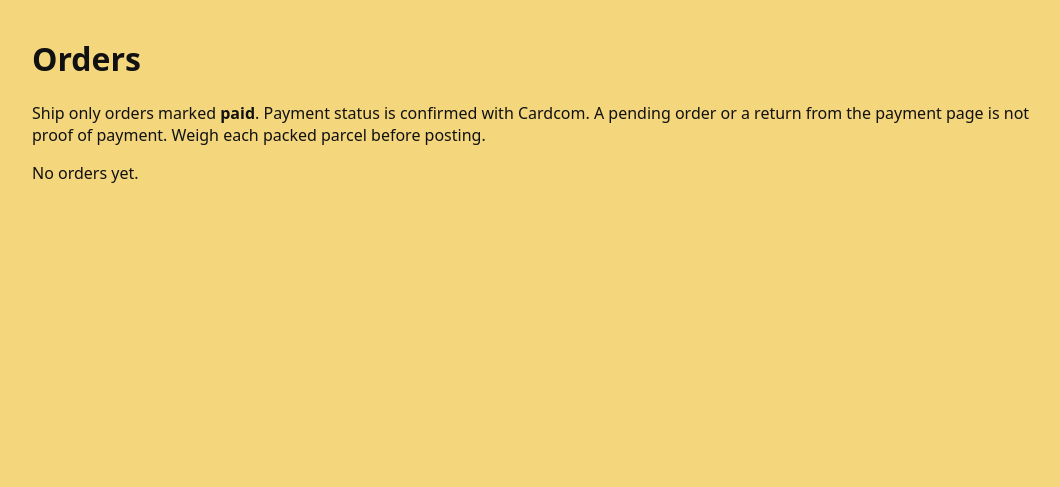
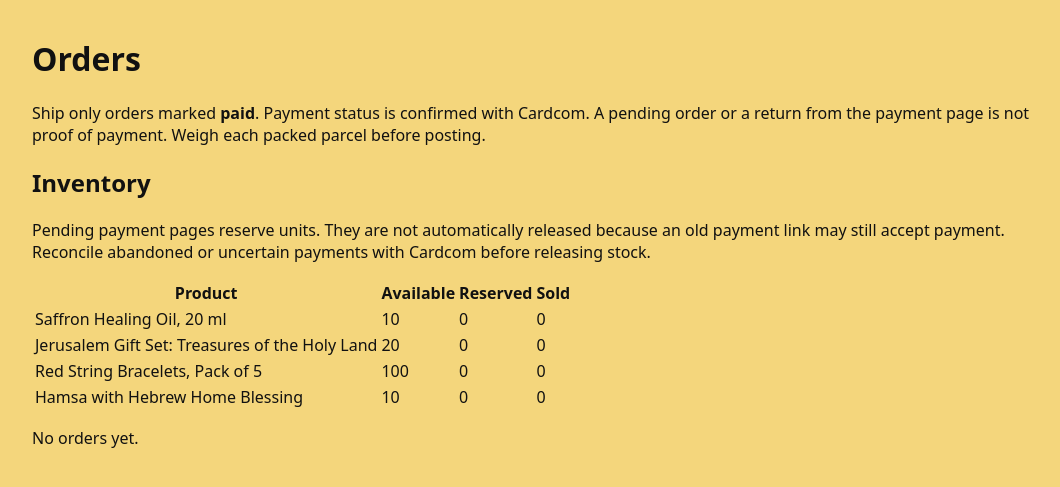
Before and after one commit to mikidx280/shervinah-universal, a PHP site: page /admin/orders.php in a window 1280 px wide. Shown: the part 54-541 px from the top of the page, without its empty margins (108-1168 px from the left). Run offline with PHP 8.4, Linux system fonts and the light colour scheme; the visitor is signed in with stand-in values (Sample User, id 1).

Commit message:
Publish Jerusalem gift set, red string packs and hamsa with inventory and US postage checkout

```diff
--- a/admin/orders.php
+++ b/admin/orders.php
@@ -6,6 +6,7 @@ header('X-Frame-Options: DENY');header('X-Content-Type-Options: nosniff');header
 if(empty($_SESSION['su_admin'])){header('Location: index.php');exit;}
 require_once dirname(__DIR__).'/api/commerce-lib.php';
 function esc($value): string {return htmlspecialchars((string)$value,ENT_QUOTES|ENT_SUBSTITUTE,'UTF-8');}
+$inventoryLock=shop_inventory_lock();$inventory=shop_stock();fclose($inventoryLock);
 $orders=[];
 foreach(glob(shop_storage().'/*.json')?:[] as $path){
     if(!preg_match('/^[a-f0-9]{48}\.json$/',basename($path)))continue;
@@ -18,6 +19,8 @@ usort($orders,fn($a,$b)=>strcmp($b['created_at'],$a['created_at']));
 <style>body{font:16px system-ui;background:#f4d67c;color:#111;margin:0}header{background:#111;color:#fff;padding:1rem;display:flex;gap:2rem}a{color:inherit}main{max-width:1000px;margin:auto;padding:1rem}article{background:#fff;padding:1rem;margin:1rem 0;overflow-wrap:anywhere}dl{display:grid;grid-template-columns:150px 1fr;gap:.5rem}dd{margin:0}dt{font-weight:bold}.paid{border-left:6px solid #187641}.pending{border-left:6px solid #bd6100}</style>
 <header><strong>Shervinah orders</strong><a href="index.php">Inquiries</a><a href="index.php?logout=1">Sign out</a></header><main>
 <h1>Orders</h1><p>Ship only orders marked <strong>paid</strong>. Payment status is confirmed with Cardcom. A pending order or a return from the payment page is not proof of payment. Weigh each packed parcel before posting.</p>
+<h2>Inventory</h2><p>Pending payment pages reserve units. They are not automatically released because an old payment link may still accept payment. Reconcile abandoned or uncertain payments with Cardcom before releasing stock.</p>
+<table><thead><tr><th>Product</th><th>Available</th><th>Reserved</th><th>Sold</th></tr></thead><tbody><?php foreach(commerce_catalog() as $id=>$p):$stock=$inventory[$id];?><tr><td><?=esc($p['name'])?></td><td><?=esc($stock['available'])?></td><td><?=esc($stock['reserved'])?></td><td><?=esc($stock['sold'])?></td></tr><?php endforeach?></tbody></table>
 <?php if(!$orders):?><p>No orders yet.</p><?php endif?>
 <?php foreach(array_slice($orders,0,250) as $o):$q=$o['quote'];$c=$o['customer']; ?>
 <article class="<?= $o['status']==='paid'?'paid':'pending' ?>"><h2><?=esc(substr($o['id'],0,12))?> · <?=esc($o['status'])?></h2>
--- a/api/commerce-data.php
+++ b/api/commerce-data.php
@@ -3,7 +3,12 @@ declare(strict_types=1);
 // Israel Post business subscriber tariff, July 2026, pp. 6–8 and 14–29.
 // Each price is ILS per parcel in the 1–4 monthly shipments column.
 function commerce_catalog(): array {
-    return ['saffron-oil-20ml' => ['name' => 'Saffron Healing Oil · 20 ml', 'name_fa' => 'روغن زعفران · ۲۰ میلی‌لیتر', 'ils_cents' => 12500, 'packed_grams' => 200]];
+    return [
+        'saffron-oil-20ml' => ['name'=>'Saffron Healing Oil, 20 ml','name_fa'=>'روغن زعفران، ۲۰ میلی‌لیتر','ils_cents'=>12500,'packed_grams'=>200,'initial_stock'=>10],
+        'jerusalem-gift-set' => ['name'=>'Jerusalem Gift Set: Treasures of the Holy Land','name_fa'=>'بسته هدیه اورشلیم: یادگارهای سرزمین مقدس','ils_cents'=>4000,'packed_grams'=>200,'initial_stock'=>20],
+        'red-string-pack-5' => ['name'=>'Red String Bracelets, Pack of 5','name_fa'=>'بسته ۵ عددی دستبند نخ قرمز','ils_cents'=>3000,'packed_grams'=>70,'initial_stock'=>100],
+        'hamsa-home-blessing' => ['name'=>'Hamsa with Hebrew Home Blessing','name_fa'=>'خمسه با دعای برکت خانه به زبان عبری','ils_cents'=>4000,'packed_grams'=>250,'initial_stock'=>10],
+    ];
 }
 function commerce_groups(): array {
     // ISO country/territory codes. No default group for unknown destinations.
--- a/api/commerce-lib.php
+++ b/api/commerce-lib.php
@@ -1,6 +1,7 @@
 <?php
 declare(strict_types=1);
 require_once __DIR__.'/commerce-data.php';
+require_once __DIR__.'/commerce-stock.php';
 function shop_config(): array {
     $path=dirname(__DIR__,2).'/private-payment-config.php';
     return is_file($path) ? (array)require $path : [];
@@ -33,16 +34,15 @@ function shop_rate(): array {
 }
 function shop_quote(array $items,string $country,string $region): array {
     $rate=shop_rate(); $q=commerce_calculate($items,$country,$region,$rate['rate']);
+    $inventoryLock=shop_inventory_lock();
+    try {shop_stock_assert($q['items'],shop_stock());} finally {fclose($inventoryLock);}
     $q['rate_date']=$rate['date']; $q['expires_at']=time()+900;
     $config=shop_config();
     $q['payment_available']=!empty($config['enabled']) && !empty($config['api_name']) && !empty($config['terminal_number']);
     $q['unavailable_reason']=$q['payment_available']?'':'payment_setup';
     if(in_array($country,$config['suspended_countries']??[],true)) throw new InvalidArgumentException('destination_unavailable');
-    // US DDP charges cannot safely be inferred from postage alone.
-    // Keep a base quote visible but prevent charging an incomplete total.
-    if(in_array($country,['US','PR','VI'],true)) {
-        $q['payment_available']=false; $q['unavailable_reason']='us_customs_quote'; $q['total_is_estimate']=true;
-    } else $q['total_is_estimate']=false;
+    // Postage only: destination and weight tariff, less one order discount.
+    $q['total_is_estimate']=false;
     return $q;
 }
 function shop_cardcom(string $action,array $body): array {
--- /dev/null
+++ b/api/commerce-stock.php
@@ -0,0 +1,38 @@
+<?php
+declare(strict_types=1);
+// Order records are the inventory ledger, so a duplicate webhook never deducts twice.
+function shop_stock_totals(array $products,array $orders): array {
+    $stock=[];
+    foreach($products as $id=>$p)$stock[$id]=['initial'=>$p['initial_stock'],'sold'=>0,'reserved'=>0,'available'=>$p['initial_stock']];
+    foreach($orders as $o){
+        if(empty($o['inventory_reserved']))continue;
+        $bucket=($o['status']??'')==='paid'?'sold':(in_array($o['status']??'',['creating','pending','setup_error'],true)?'reserved':null);
+        if($bucket===null)continue;
+        foreach($o['quote']['items'] as $line){
+            if(!isset($stock[$line['id']]))continue;
+            $stock[$line['id']][$bucket]+=$line['quantity'];
+        }
+    }
+    foreach($stock as &$row)$row['available']=max(0,$row['initial']-$row['sold']-$row['reserved']);unset($row);
+    return $stock;
+}
+function shop_stock_assert(array $lines,array $stock): void {
+    foreach($lines as $line)if(!isset($stock[$line['id']])||$line['quantity']>$stock[$line['id']]['available'])throw new InvalidArgumentException('out_of_stock');
+}
+// All order writers take this lock before taking any per-order lock.
+function shop_inventory_lock(bool $exclusive=false){
+    $fp=fopen(shop_storage().'/inventory.lock','c+');
+    if(!$fp||!flock($fp,$exclusive?LOCK_EX:LOCK_SH))throw new RuntimeException('storage_unavailable');
+    return $fp;
+}
+function shop_stock(): array {
+    $orders=[];
+    foreach(glob(shop_storage().'/*.json')?:[] as $path){
+        if(!preg_match('/^[a-f0-9]{48}\.json$/',basename($path)))continue;
+        $raw=file_get_contents($path);
+        if($raw===false)throw new RuntimeException('storage_unavailable');
+        if($raw==='')continue;
+        $orders[]=json_decode($raw,true,512,JSON_THROW_ON_ERROR);
+    }
+    return shop_stock_totals(commerce_catalog(),$orders);
+}
--- a/checkout.html
+++ b/checkout.html
@@ -14,4 +14,4 @@
 <label class="checkout-consent"><input type="checkbox" name="consent" required><span><span data-en="I agree to the order total and the " data-fa="مبلغ سفارش و این شرایط را می‌پذیرم: ">I agree to the order total and the </span><a href="terms.html" target="_blank" rel="noopener" data-en="terms" data-fa="شرایط">terms</a>, <a href="shipping.html" target="_blank" rel="noopener" data-en="shipping policy" data-fa="شرایط ارسال">shipping policy</a> &amp; <a href="privacy.html" target="_blank" rel="noopener" data-en="privacy policy" data-fa="حریم خصوصی">privacy policy</a>.</span></label>
 <button id="checkout-pay" class="button button-primary" type="submit" disabled data-en="Continue to secure card payment" data-fa="ادامه به پرداخت امن با کارت">Continue to secure card payment</button>
 <p data-en="Card details are entered only on Cardcom’s secure payment page. Payment is charged in US dollars." data-fa="اطلاعات کارت فقط در صفحه امن کاردکام وارد می‌شود. پرداخت به دلار آمریکا انجام می‌شود.">Card details are entered only on Cardcom’s secure payment page. Payment is charged in US dollars.</p></form></section>
-<aside class="checkout-panel checkout-summary"><h2 data-en="Order summary" data-fa="خلاصه سفارش">Order summary</h2><div id="checkout-summary"></div><p id="checkout-note"></p><a href="shop.html" data-en="Continue shopping" data-fa="ادامه خرید">Continue shopping</a></aside></div></main><script src="commerce.js?v=1"></script></body></html>
+<aside class="checkout-panel checkout-summary"><h2 data-en="Order summary" data-fa="خلاصه سفارش">Order summary</h2><div id="checkout-summary"></div><p id="checkout-note"></p><a href="shop.html" data-en="Continue shopping" data-fa="ادامه خرید">Continue shopping</a></aside></div></main><script src="commerce.js?v=products-2"></script></body></html>
--- a/styles.css
+++ b/styles.css
@@ -126,3 +126,6 @@ body.a11y-spacing main{letter-spacing:.12em;word-spacing:.18em}body.a11y-line-he
 .product-price{font-weight:800;font-size:1.2rem;color:var(--red);margin:.25rem 0}
 .product-info .button{margin-top:.5rem;width:auto;align-self:flex-start;min-height:44px;padding:0 22px}
 @media(max-width:560px){.product-card{flex-direction:column}}
+
+/* Product images retain their full shape, including hanging cords and packaging. */
+.shop-page-grid .product-gallery{flex-wrap:wrap;min-width:0}.shop-page-grid .product-gallery img{object-fit:contain;background:#fff;max-height:420px}.shop-page-grid .product-gallery img:first-child{aspect-ratio:1/1}.shop-page-grid .product-info{min-width:0}.shop-page-grid [data-stock-product]{min-height:0!important;font-weight:600}.shop-page-grid button:disabled{opacity:.55;cursor:not-allowed}
```
Also changed, not shown: api/commerce.php (+7 -2 lines), commerce.js (+7 -7 lines), index.html (+6 -6 lines), shipping.html (+1 -1 lines), shop.html (+6 -6 lines), app.js, assets/images/products/new/hamsa-home-blessing.webp (added), assets/images/products/new/jerusalem-gift-set.webp (added), assets/images/products/new/red-string-pack.jpg (added), assets/images/products/new/red-string-wrist.jpg (added).
